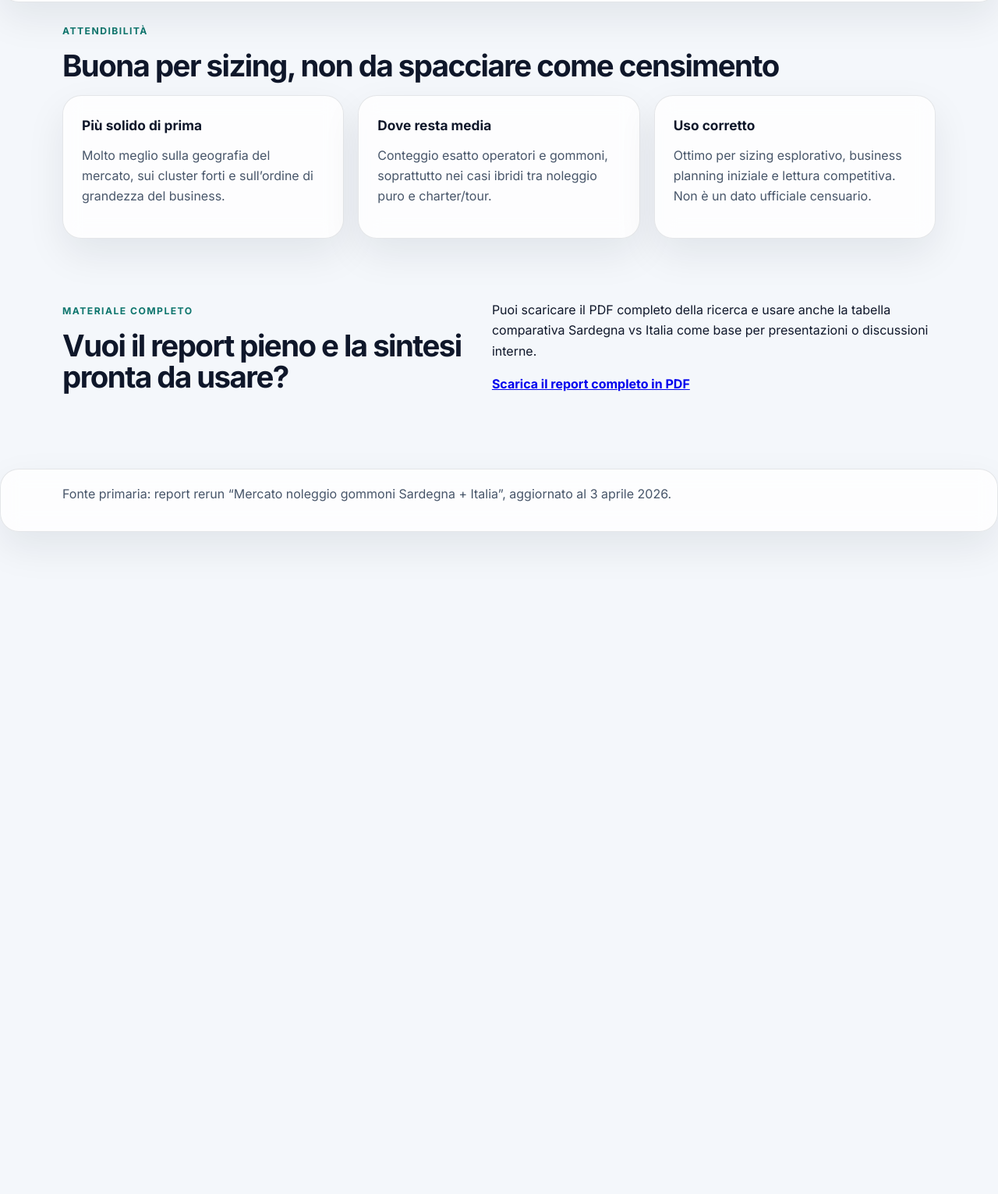
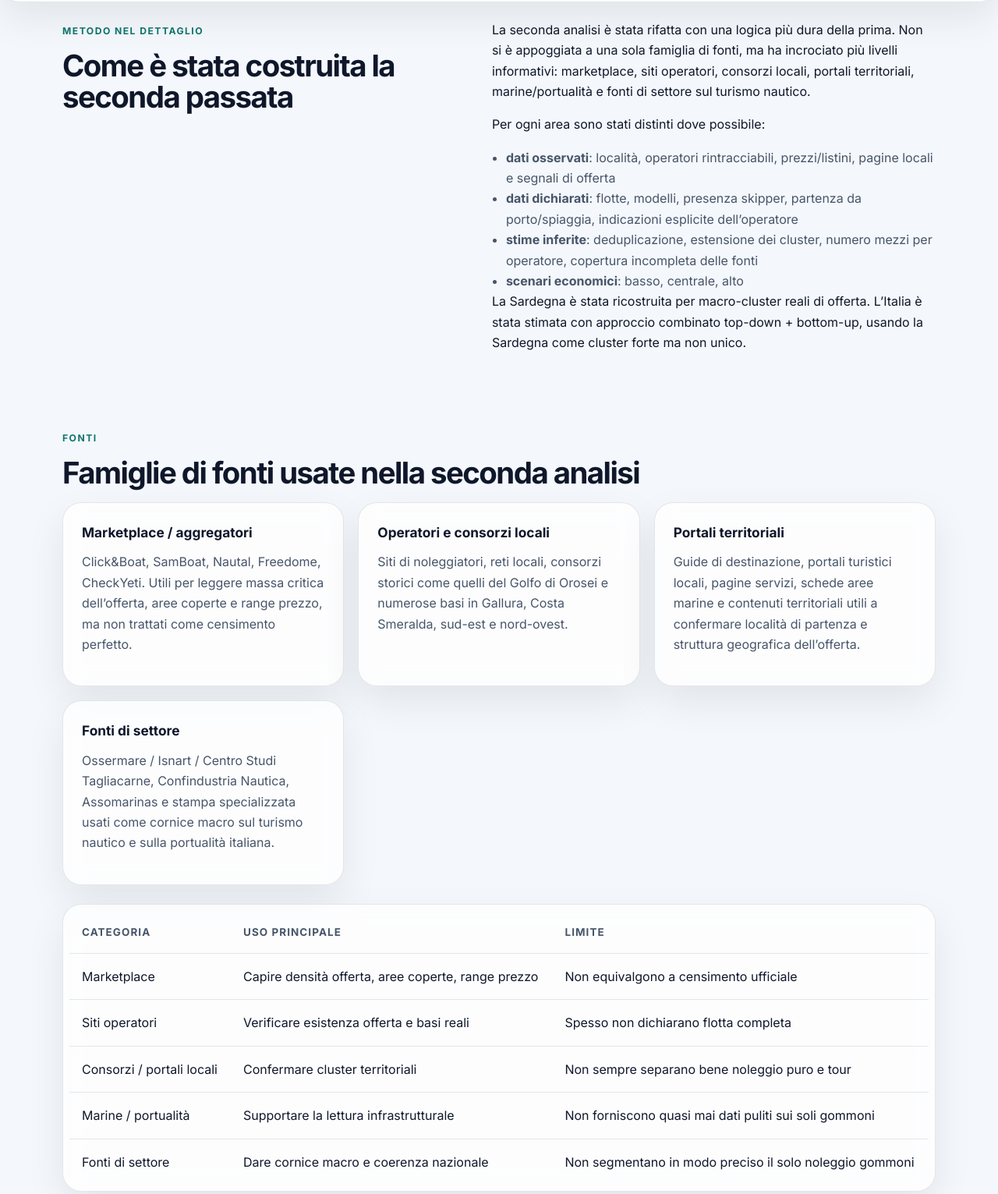
Before and after one commit to toccoclaw-design/mercato-gommoni-sardegna, a plain HTML site: page index.html in a window 1280 px wide. Shown: the part 3384-4915 px from the top of the page at 78% size. Before the commit the page ends 4102 px from the top, so only its background shows below. Drawn offline with Linux system fonts and the light colour scheme.

Commit message:
Add sources and method detail to landing

```diff
--- a/index.html
+++ b/index.html
@@ -186,6 +186,69 @@
       </div>
     </section>
 
+    <section class="section methodology-deep">
+      <div class="container grid-two">
+        <div>
+          <p class="section-label">Metodo nel dettaglio</p>
+          <h2>Come è stata costruita la seconda passata</h2>
+        </div>
+        <div>
+          <p>La seconda analisi è stata rifatta con una logica più dura della prima. Non si è appoggiata a una sola famiglia di fonti, ma ha incrociato più livelli informativi: marketplace, siti operatori, consorzi locali, portali territoriali, marine/portualità e fonti di settore sul turismo nautico.</p>
+          <p>Per ogni area sono stati distinti dove possibile:</p>
+          <ul class="bullet-list">
+            <li><strong>dati osservati</strong>: località, operatori rintracciabili, prezzi/listini, pagine locali e segnali di offerta</li>
+            <li><strong>dati dichiarati</strong>: flotte, modelli, presenza skipper, partenza da porto/spiaggia, indicazioni esplicite dell’operatore</li>
+            <li><strong>stime inferite</strong>: deduplicazione, estensione dei cluster, numero mezzi per operatore, copertura incompleta delle fonti</li>
+            <li><strong>scenari economici</strong>: basso, centrale, alto</li>
+          </ul>
+          <p>La Sardegna è stata ricostruita per macro-cluster reali di offerta. L’Italia è stata stimata con approccio combinato top-down + bottom-up, usando la Sardegna come cluster forte ma non unico.</p>
+        </div>
+      </div>
+    </section>
+
+    <section class="section sources">
+      <div class="container">
+        <p class="section-label">Fonti</p>
+        <h2>Famiglie di fonti usate nella seconda analisi</h2>
+        <div class="limits-grid">
+          <article>
+            <h3>Marketplace / aggregatori</h3>
+            <p>Click&Boat, SamBoat, Nautal, Freedome, CheckYeti. Utili per leggere massa critica dell’offerta, aree coperte e range prezzo, ma non trattati come censimento perfetto.</p>
+          </article>
+          <article>
+            <h3>Operatori e consorzi locali</h3>
+            <p>Siti di noleggiatori, reti locali, consorzi storici come quelli del Golfo di Orosei e numerose basi in Gallura, Costa Smeralda, sud-est e nord-ovest.</p>
+          </article>
+          <article>
+            <h3>Portali territoriali</h3>
+            <p>Guide di destinazione, portali turistici locali, pagine servizi, schede aree marine e contenuti territoriali utili a confermare località di partenza e struttura geografica dell’offerta.</p>
+          </article>
+          <article>
+            <h3>Fonti di settore</h3>
+            <p>Ossermare / Isnart / Centro Studi Tagliacarne, Confindustria Nautica, Assomarinas e stampa specializzata usati come cornice macro sul turismo nautico e sulla portualità italiana.</p>
+          </article>
+        </div>
+        <div class="table-wrap" style="margin-top:24px;">
+          <table>
+            <thead>
+              <tr>
+                <th>Categoria</th>
+                <th>Uso principale</th>
+                <th>Limite</th>
+              </tr>
+            </thead>
+            <tbody>
+              <tr><td>Marketplace</td><td>Capire densità offerta, aree coperte, range prezzo</td><td>Non equivalgono a censimento ufficiale</td></tr>
+              <tr><td>Siti operatori</td><td>Verificare esistenza offerta e basi reali</td><td>Spesso non dichiarano flotta completa</td></tr>
+              <tr><td>Consorzi / portali locali</td><td>Confermare cluster territoriali</td><td>Non sempre separano bene noleggio puro e tour</td></tr>
+              <tr><td>Marine / portualità</td><td>Supportare la lettura infrastrutturale</td><td>Non forniscono quasi mai dati puliti sui soli gommoni</td></tr>
+              <tr><td>Fonti di settore</td><td>Dare cornice macro e coerenza nazionale</td><td>Non segmentano in modo preciso il solo noleggio gommoni</td></tr>
+            </tbody>
+          </table>
+        </div>
+      </div>
+    </section>
+
     <section class="section limits">
       <div class="container">
         <p class="section-label">Attendibilità</p>
```
